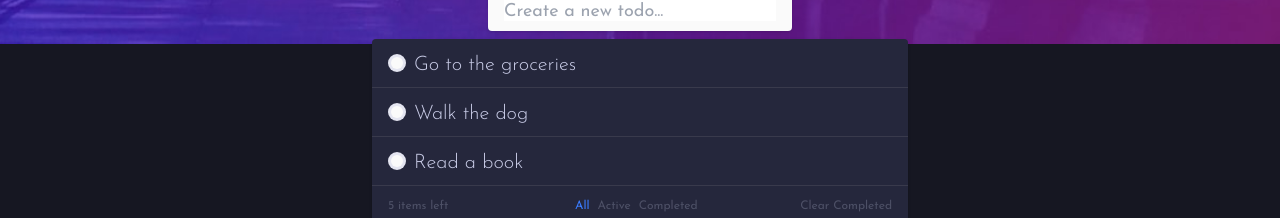
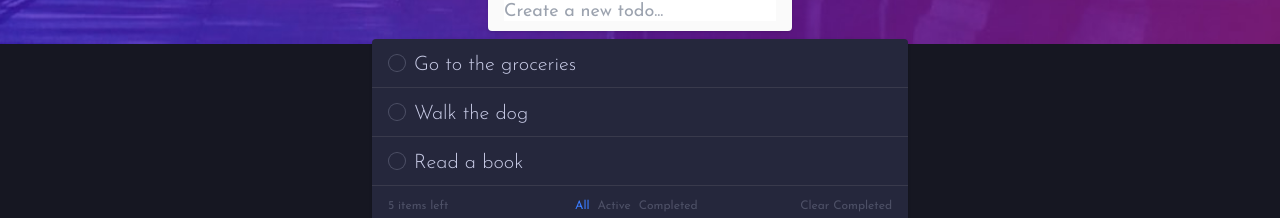
Before and after one commit to remtaine/fem-todo-app, a React (Create React App) app: page / in a window 1280 px wide. Shown: the part 276-494 px from the top of the page. Built offline with nearby package versions, Linux system fonts and the light colour scheme.

Commit message:
Add default functions

```diff
--- a/src/components/ui/ButtonsGradient.js
+++ b/src/components/ui/ButtonsGradient.js
@@ -1,11 +1,22 @@
 import React from 'react'
+import PropTypes from 'prop-types'
 
-function ButtonsGradient() {
+function ButtonsGradient(props) {
   return (
-    <div className="flex items-center justify-center rounded-full p-[3px] bg-fem-light-200 duration-500 group-hover:bg-gradient-to-r from-indigo-500 via-purple-500 to-pink-500">
-        <button className="bg-fem-light-100 hover:opacity-60 duration-500 w-3 h-3 rounded-full"></button>
+    <div className="flex items-center justify-center rounded-full p-[1px] bg-fem-light-200 dark:bg-fem-dark-600 duration-500 group-hover:bg-gradient-to-br from-fem-200 via-fem-100 to-fem-300">
+        <button onClick={props.clickAction} className="bg-fem-light-100 dark:bg-fem-dark-200 hover:opacity-60 duration-500 w-4 h-4 rounded-full flex justify-center items-center">
+
+        </button>
     </div>
   )
 }
 
+ButtonsGradient.propTypes = {
+  clickAction: PropTypes.func,
+}
+
+ButtonsGradient.defaultProps = {
+  clickAction: () => {console.log("Button pressed!")},
+}
+
 export default ButtonsGradient
```
